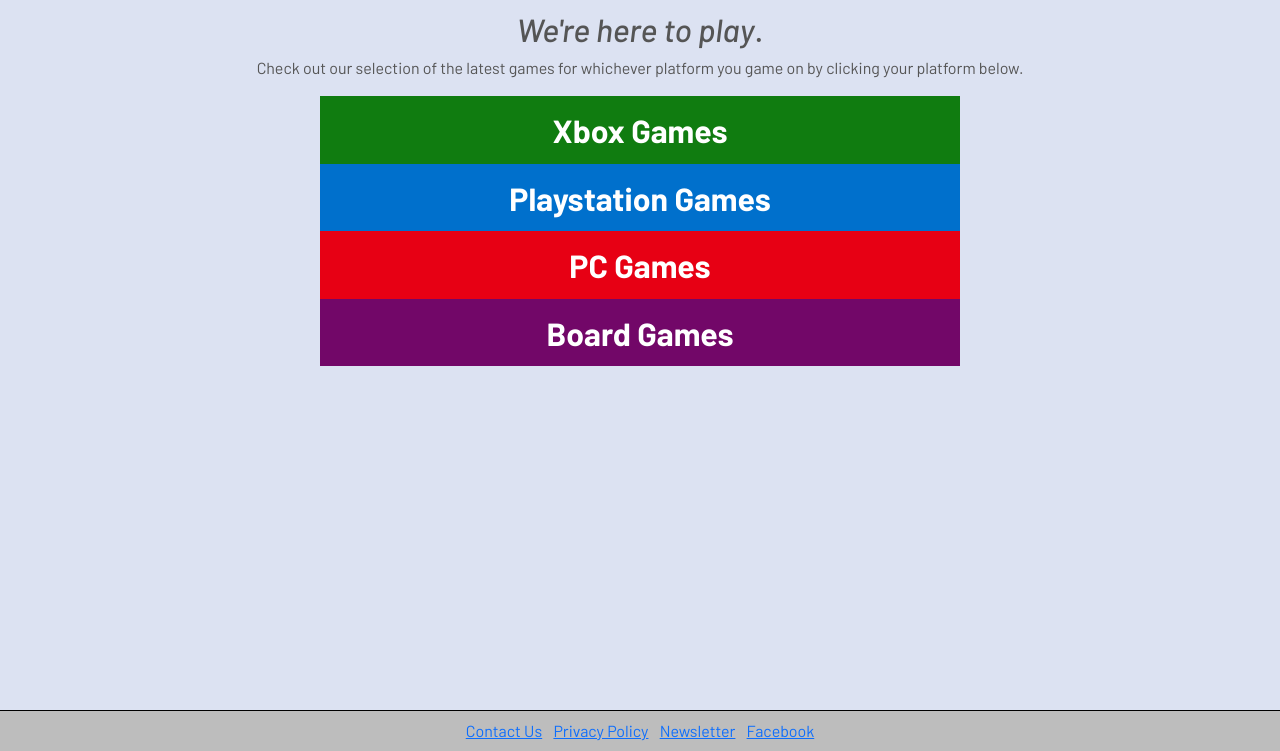
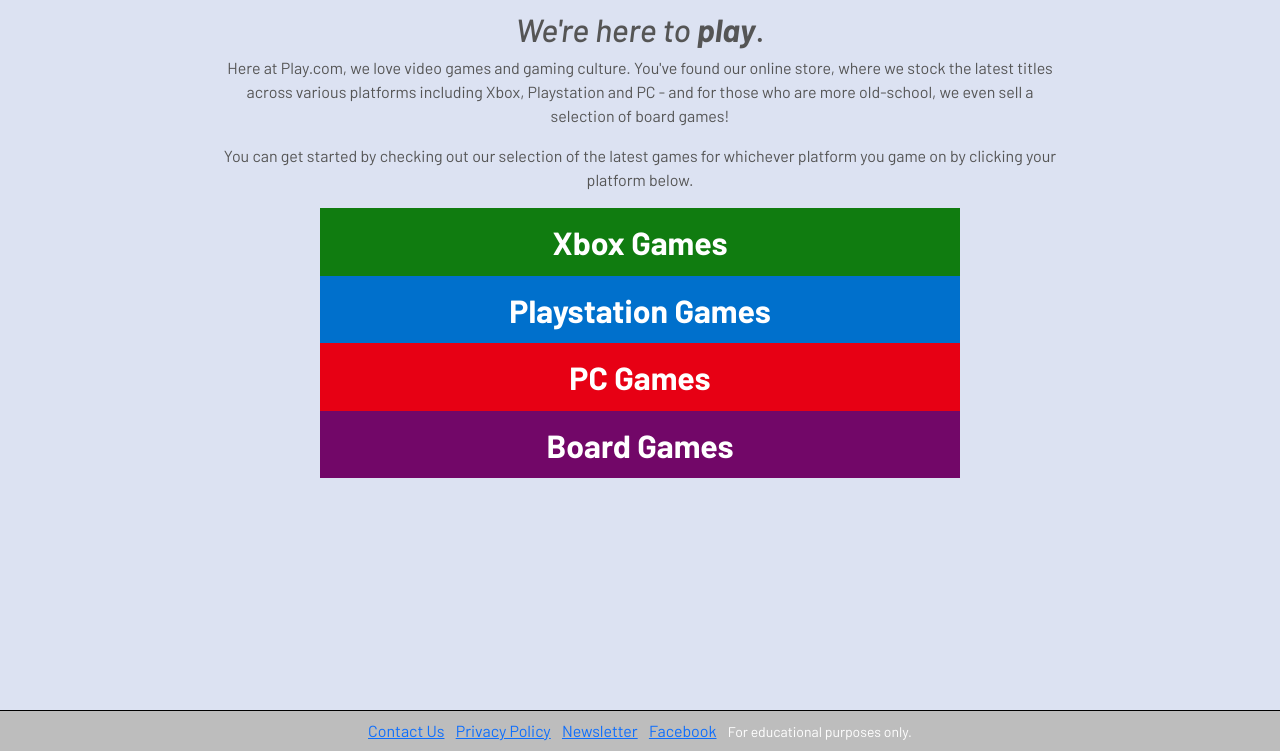
Before and after one commit to SamuelMasters/play-store, a Django app: page / in a window 1280 px wide. Shown: the part 49-800 px from the top of the page. Run offline with Django 3.2, Linux system fonts and the light colour scheme; some libraries are stand-ins or nearby versions.

Commit message:
Add additional copy to home page for SEO purposes

```diff
--- a/home/templates/home/index.html
+++ b/home/templates/home/index.html
@@ -6,8 +6,14 @@
 
 <div class="row">
     <div class="col-8 mx-auto text-center">
-        <h2><em>We're here to play</em>.</h2>
-        <p>Check out our selection of the latest games for whichever platform you game on by clicking your platform
+        <h2><em>We're here to <strong>play</strong></em>.</h2>
+        <p>
+            Here at Play.com, we love video games and gaming culture. You've found our online store, where we
+            stock the latest titles across various platforms including Xbox, Playstation
+            and PC - and for those who are more old-school, we even sell a selection of board games!
+        </p>
+        <p>
+            You can get started by checking out our selection of the latest games for whichever platform you game on by clicking your platform
             below.
         </p>
     </div>
--- a/templates/base.html
+++ b/templates/base.html
@@ -165,6 +165,9 @@
                 <li class="list-inline-item">
                     <a href="https://facebook.com/" target="_blank" rel="noopener">Facebook</a>
                 </li>
+                <li class="list-inline-item">
+                    <small>For educational purposes only.</small>
+                </li>
             </ul>
         </div>
     </footer>
```
